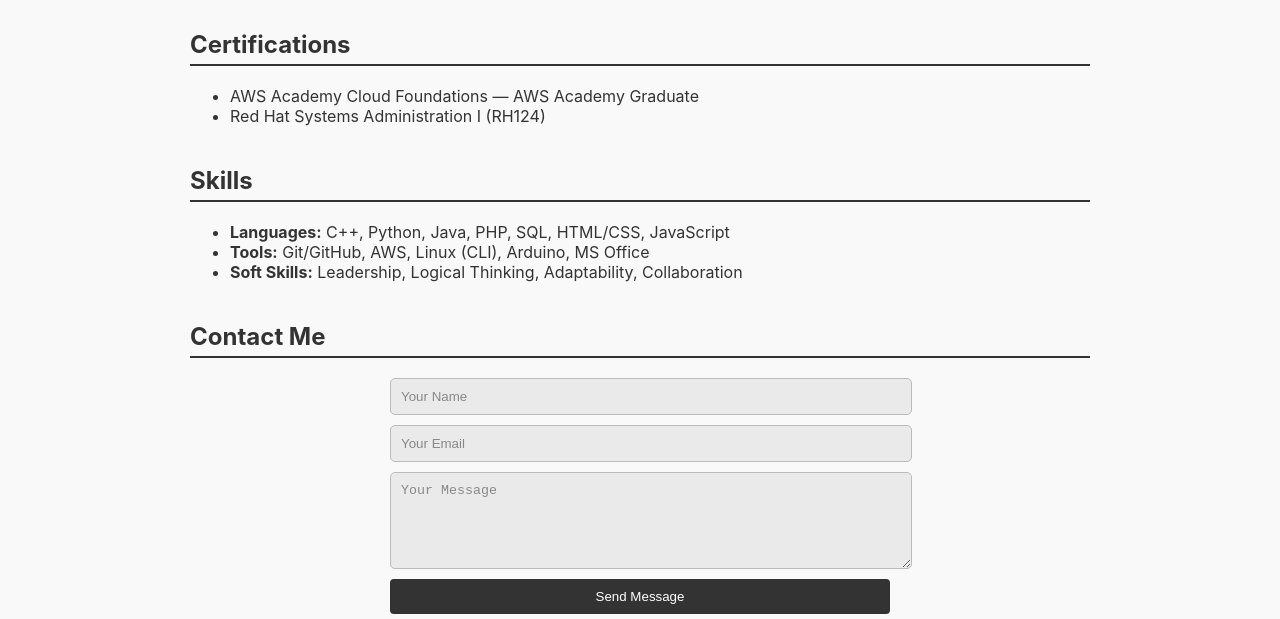
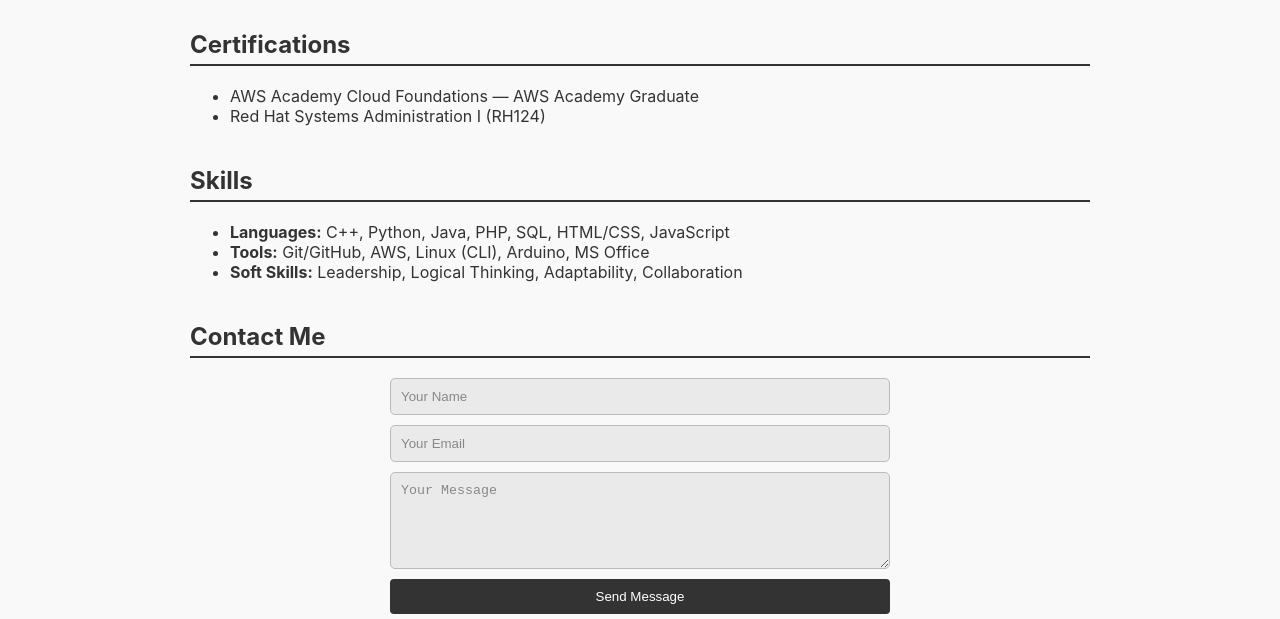
Before and after one commit to Drei-De-Vera/andrei-portfolio, a plain HTML site: page index.html in a window 1280 px wide. Shown: the part 1676-2295 px from the top of the page. Drawn offline with Linux system fonts and the light colour scheme.

```diff
--- a/styles.css
+++ b/styles.css
@@ -173,7 +173,7 @@ button:focus {
 
 .contact-form input,
 .contact-form textarea {
-  width: 100%;
+  max-width: 500px;
   padding: 10px;
   border: 1px solid var(--border-color);
   border-radius: 5px;
```
